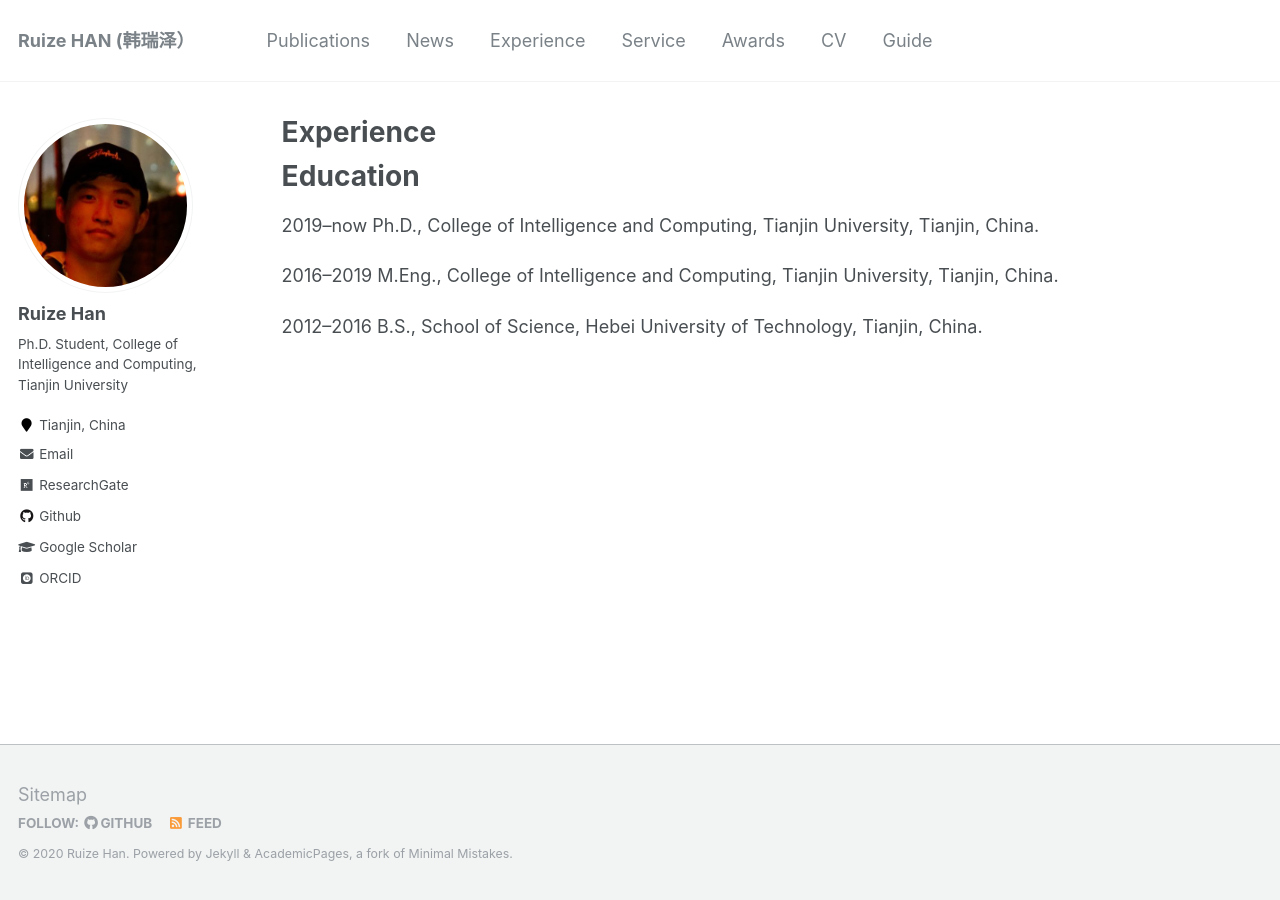
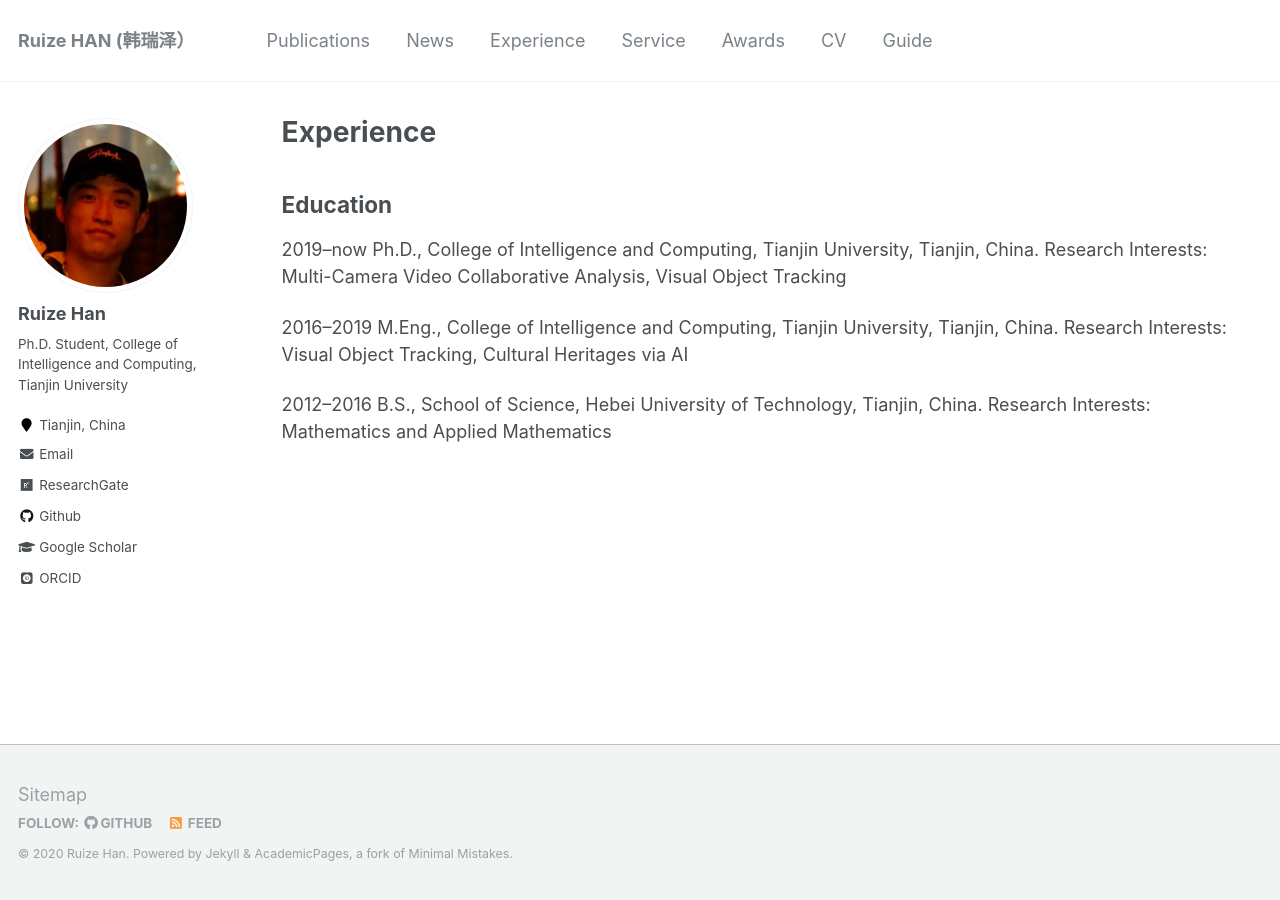
Before and after one commit to RuizeHan/RuizeHan.github.io, a Jekyll site: the page built from _pages/experience.md, in a window 1280 px wide. Built offline with Jekyll 4.4.1, drawn with Linux system fonts in a browser that asks for light colours; some web fonts are replaced.

Commit message:
experience

```diff
--- a/_pages/experience.md
+++ b/_pages/experience.md
@@ -10,10 +10,13 @@ redirect_from:
 {% include base_path %}
 
 
-# Education
+## Education
 
-2019–now Ph.D., College of Intelligence and Computing, Tianjin University, Tianjin, China.
+2019–now  Ph.D., College of Intelligence and Computing, Tianjin University, Tianjin, China.
+Research Interests: Multi-Camera Video Collaborative Analysis, Visual Object Tracking
 
-2016–2019 M.Eng., College of Intelligence and Computing, Tianjin University, Tianjin, China.
+2016–2019  M.Eng., College of Intelligence and Computing, Tianjin University, Tianjin, China.
+Research Interests: Visual Object Tracking, Cultural Heritages via AI
 
-2012–2016 B.S., School of Science, Hebei University of Technology, Tianjin, China.
+2012–2016  B.S., School of Science, Hebei University of Technology, Tianjin, China.
+Research Interests: Mathematics and Applied Mathematics
```
